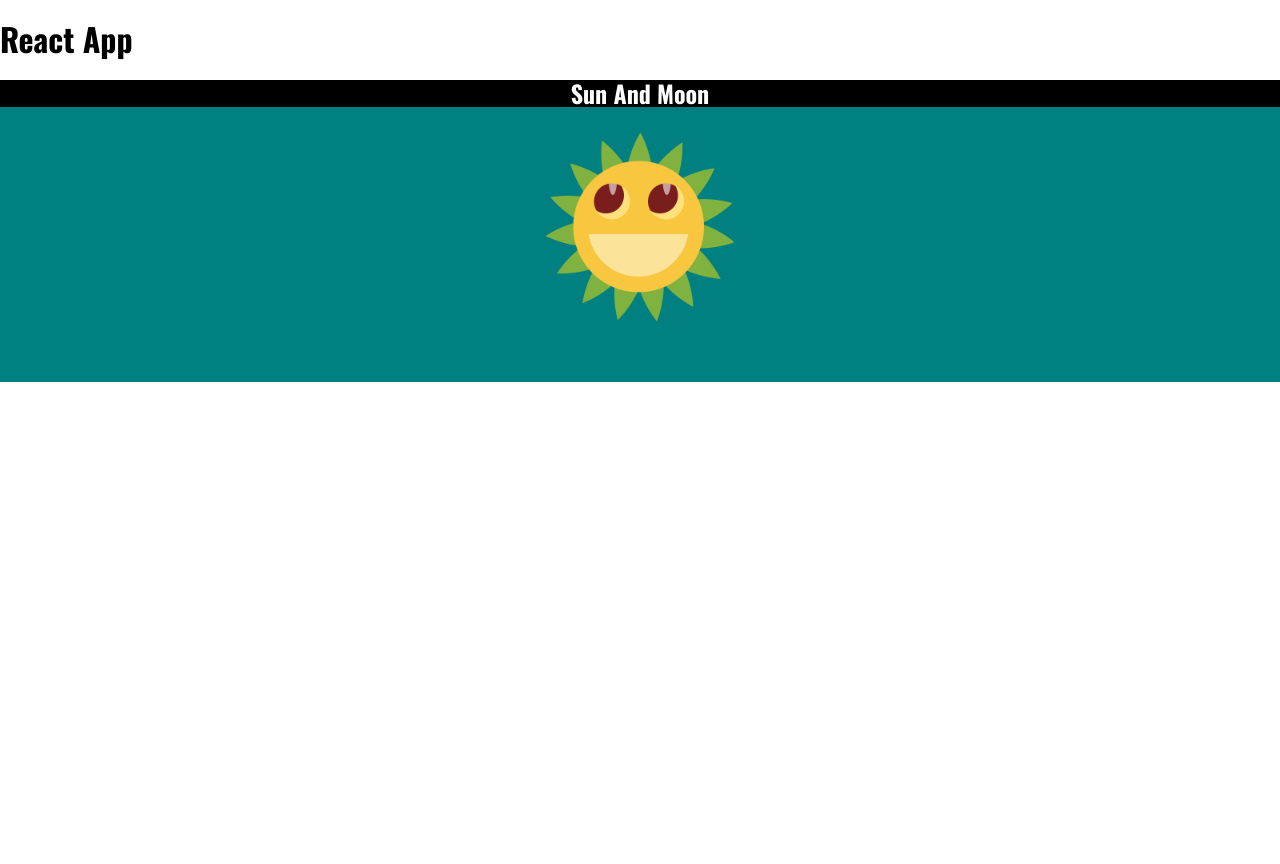
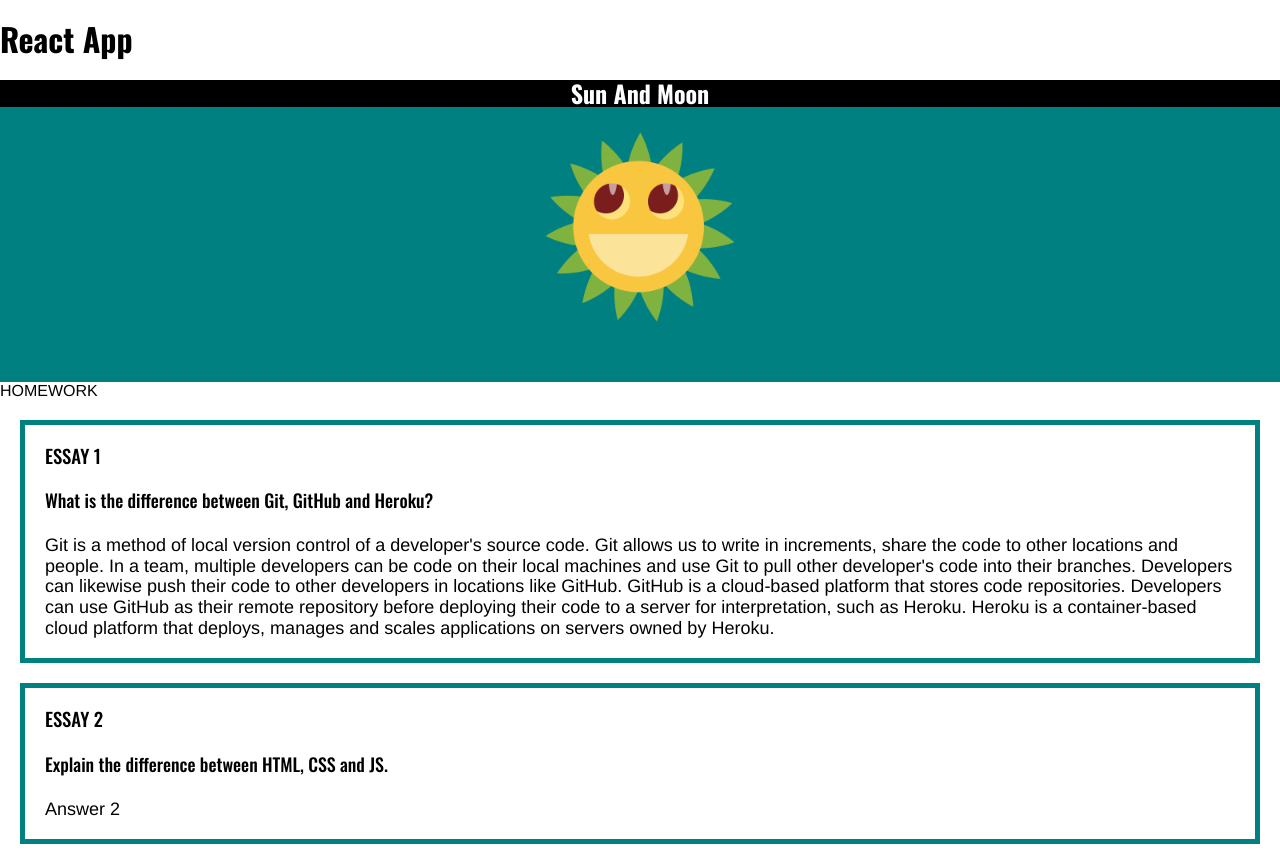
Before and after one commit to echois03/uclax-web1-summer21, a React (Create React App) app: page /homework in a window 1280 px wide. Before the commit the page ends 800 px from the top, so only its background shows below. Built offline with nearby package versions, Linux system fonts and the light colour scheme.

Commit message:
homework components

```diff
--- a/src/React/App.jsx
+++ b/src/React/App.jsx
@@ -1,12 +1,14 @@
 /*using react library*/
 import React from 'react'
 import SunAndMoon from './SunAndMoon/SunAndMoon.jsx';
+import Homework from './Homework/Homework.jsx';
 
 const App = () => {
     return (
         <div>
             <h1>React App</h1>
             <SunAndMoon />
+            <Homework />
         </div>
     )
 }
--- /dev/null
+++ b/src/React/Homework/Essay.jsx
@@ -0,0 +1,32 @@
+import React from 'react';
+import styled from 'styled-components';
+
+const Essay = ({number, question, children}) => {
+    return (
+        <EssayStyled>
+            <h3>ESSAY {number}</h3>
+            <h4 className="question">{question}</h4>
+            <div className="answer">{children}</div>
+        </EssayStyled>
+    );
+}
+
+export default Essay;
+
+const EssayStyled = styled.div `
+    padding:20px;
+    border: solid 5px teal;
+    margin: 20px;
+
+    h3 {
+        margin: 0px;
+    }
+
+    .question {
+        font-size: 18px;
+    }
+
+    .answer {
+        font-size: 18px;
+    }
+`;
--- /dev/null
+++ b/src/React/Homework/Homework.jsx
@@ -0,0 +1,25 @@
+import React from 'react';
+
+import Essay from './Essay.jsx';
+
+const Homework = () => {
+    return (
+        <div>
+            HOMEWORK
+            <Essay
+                number={1}
+                question='What is the difference between Git, GitHub and Heroku?'
+            >
+                Git is a method of local version control of a developer's source code. Git allows us to write in increments, share the code to other locations and people. In a team, multiple developers can be code on their local machines and use Git to pull other developer's code into their branches. Developers can likewise push their code to other developers in locations like GitHub. GitHub is a cloud-based platform that stores code repositories. Developers can use GitHub as their remote repository before deploying their code to a server for interpretation, such as Heroku. Heroku is a container-based cloud platform that deploys, manages and scales applications on servers owned by Heroku.
+            </Essay>
+            <Essay
+                number={2}
+                question='Explain the difference between HTML, CSS and JS.'
+            >
+                Answer 2
+            </Essay>
+        </div>
+    );
+}
+
+export default Homework;
```
